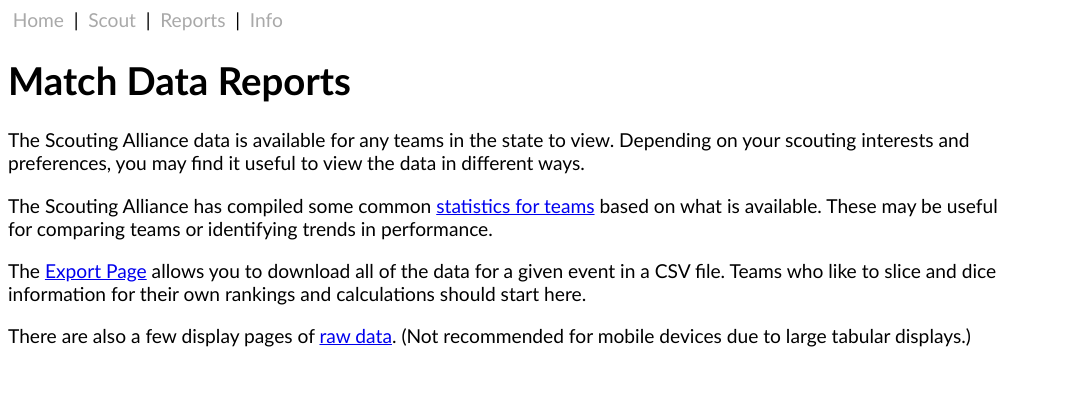
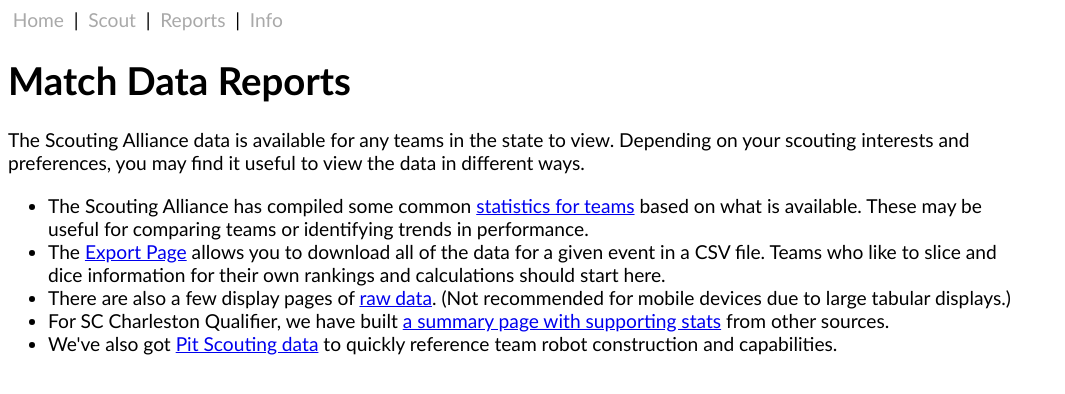
Before and after one commit to fscdata/fsc-data-scouting, a Flask app: page /report/ in a window 1280 px wide. Shown: the top 394 px of the page, without its empty margins (0-1065 px from the left). Run offline with Flask 3, Linux system fonts and the light colour scheme.

Commit message:
link out to external supporting information

```diff
--- a/templates/report/main_report_page.html
+++ b/templates/report/main_report_page.html
@@ -4,9 +4,15 @@
 
     <p>The Scouting Alliance data is available for any teams in the state to view. Depending on your scouting interests and preferences, you may find it useful to view the data in different ways.</p>
 
-    <p>The Scouting Alliance has compiled some common <a href="/report/team">statistics for teams</a> based on what is available. These may be useful for comparing teams or identifying trends in performance.</p>
+    <ul>
+        <li>The Scouting Alliance has compiled some common <a href="/report/team">statistics for teams</a> based on what is available. These may be useful for comparing teams or identifying trends in performance.</li>
 
-    <p>The <a href="/report/export/">Export Page</a> allows you to download all of the data for a given event in a CSV file. Teams who like to slice and dice information for their own rankings and calculations should start here.</p>
+        <li>The <a href="/report/export/">Export Page</a> allows you to download all of the data for a given event in a CSV file. Teams who like to slice and dice information for their own rankings and calculations should start here.</li>
 
-    <p>There are also a few display pages of <a href="/report/raw/">raw data</a>. (Not recommended for mobile devices due to large tabular displays.)</p>
+        <li>There are also a few display pages of <a href="/report/raw/">raw data</a>. (Not recommended for mobile devices due to large tabular displays.)</li>
+
+        <li>For SC Charleston Qualifier, we have built <a href="https://docs.google.com/spreadsheets/d/10dh-e7bvZhVHxfObyJM3K90W9t6DiMH-01LyOUVFmJ4/edit?usp=sharing">a summary page with supporting stats</a> from other sources.</li>
+
+        <li>We've also got <a href="https://docs.google.com/spreadsheets/d/12JMm7Sw8NQbkUSKZ3bwrXUm5kI6eCN0zNNkjtomF9Cc/edit?usp=sharing">Pit Scouting data</a> to quickly reference team robot construction and capabilities.</li>
+    </ul>
 {% endblock %}
```
Also changed, not shown: templates/home_page.html (+8 -2 lines).
